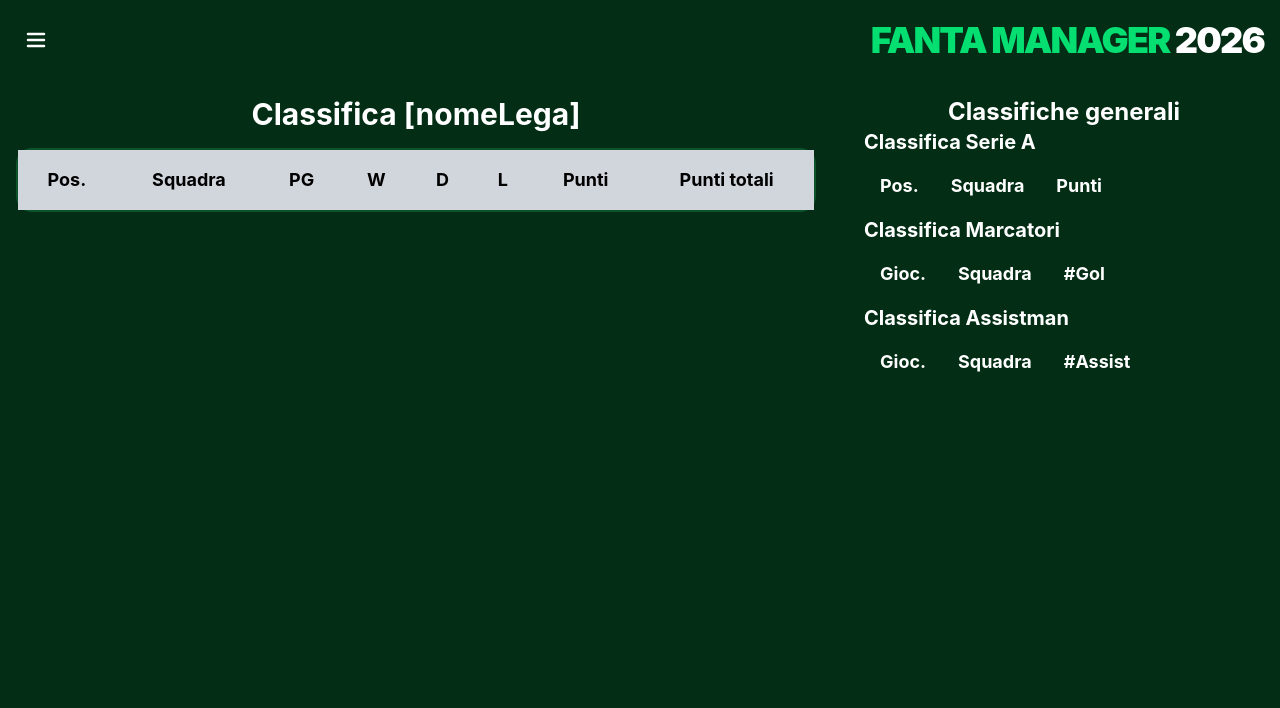
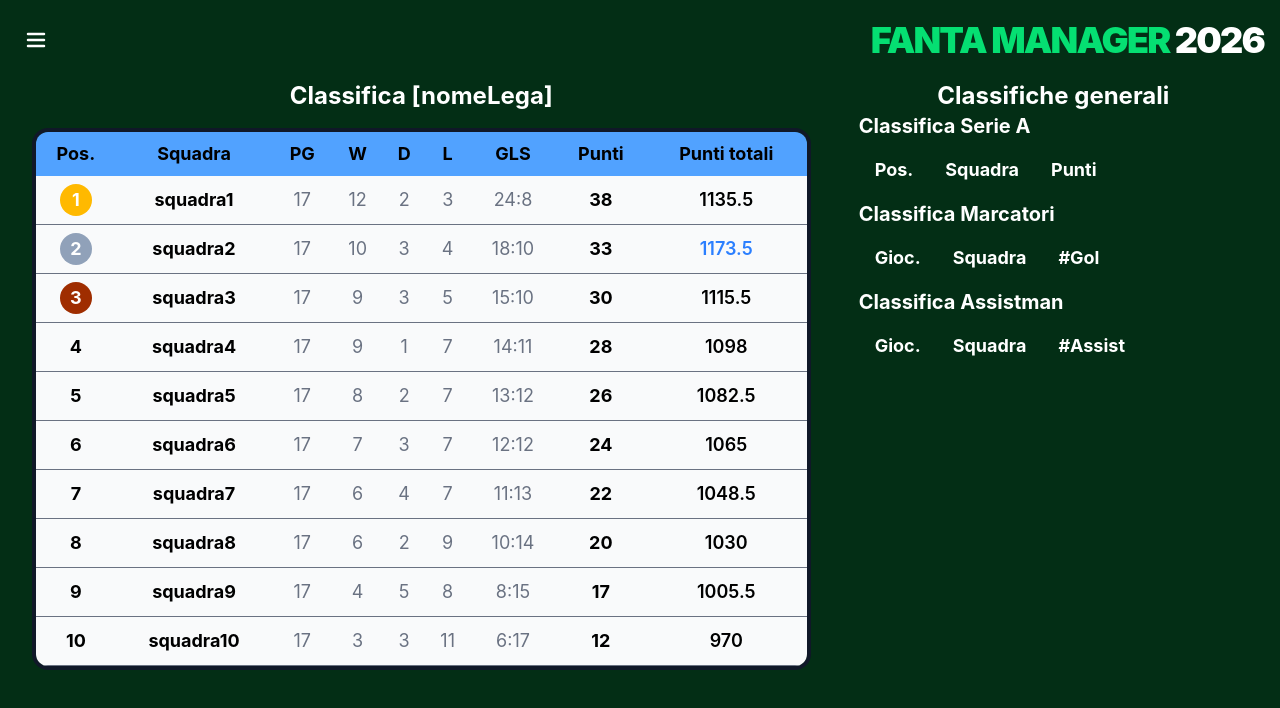
Before and after one commit to AleSigno4/FantaManager, a React (Vite) app in the folder frontend/: page /leaderboard in a window 1280 px wide. Shown: the top 708 px of the page. Built offline with nearby package versions, Linux system fonts and the light colour scheme.

Commit message:
feat(Leaderboard.jsx, leaderboard.json): Create main leaderboard with mocks

```diff
--- /dev/null
+++ b/frontend/src/mocks/leaderboard.json
@@ -0,0 +1,152 @@
+[
+  {
+    "id": 1,
+    "league_id": "lega1",
+    "team_id": "squadra1",
+    "played": 17,
+    "won": 12,
+    "drawn": 2,
+    "lost": 3,
+    "points": 38,
+    "total_points": 1135.5,
+    "rank": 1,
+    "total_score_for": 24,
+    "total_score_against": 8,
+    "updated_at": ""
+  },
+  {
+    "id": 2,
+    "league_id": "lega1",
+    "team_id": "squadra2",
+    "played": 17,
+    "won": 10,
+    "drawn": 3,
+    "lost": 4,
+    "points": 33,
+    "total_points": 1173.5,
+    "rank": 2,
+    "total_score_for": 18,
+    "total_score_against": 10,
+    "updated_at": ""
+  },
+  {
+    "id": 3,
+    "league_id": "lega1",
+    "team_id": "squadra3",
+    "played": 17,
+    "won": 9,
+    "drawn": 3,
+    "lost": 5,
+    "points": 30,
+    "total_points": 1115.5,
+    "rank": 3,
+    "total_score_for": 15,
+    "total_score_against": 10,
+    "updated_at": ""
+  },
+  {
+    "id": 4,
+    "league_id": "lega1",
+    "team_id": "squadra4",
+    "played": 17,
+    "won": 9,
+    "drawn": 1,
+    "lost": 7,
+    "points": 28,
+    "total_points": 1098.0,
+    "rank": 4,
+    "total_score_for": 14,
+    "total_score_against": 11,
+    "updated_at": ""
+  },
+  {
+    "id": 5,
+    "league_id": "lega1",
+    "team_id": "squadra5",
+    "played": 17,
+    "won": 8,
+    "drawn": 2,
+    "lost": 7,
+    "points": 26,
+    "total_points": 1082.5,
+    "rank": 5,
+    "total_score_for": 13,
+    "total_score_against": 12,
+    "updated_at": ""
+  },
+  {
+    "id": 6,
+    "league_id": "lega1",
+    "team_id": "squadra6",
+    "played": 17,
+    "won": 7,
+    "drawn": 3,
+    "lost": 7,
+    "points": 24,
+    "total_points": 1065.0,
+    "rank": 6,
+    "total_score_for": 12,
+    "total_score_against": 12,
+    "updated_at": ""
+  },
+  {
+    "id": 7,
+    "league_id": "lega1",
+    "team_id": "squadra7",
+    "played": 17,
+    "won": 6,
+    "drawn": 4,
+    "lost": 7,
+    "points": 22,
+    "total_points": 1048.5,
+    "rank": 7,
+    "total_score_for": 11,
+    "total_score_against": 13,
+    "updated_at": ""
+  },
+  {
+    "id": 8,
+    "league_id": "lega1",
+    "team_id": "squadra8",
+    "played": 17,
+    "won": 6,
+    "drawn": 2,
+    "lost": 9,
+    "points": 20,
+    "total_points": 1030.0,
+    "rank": 8,
+    "total_score_for": 10,
+    "total_score_against": 14,
+    "updated_at": ""
+  },
+  {
+    "id": 9,
+    "league_id": "lega1",
+    "team_id": "squadra9",
+    "played": 17,
+    "won": 4,
+    "drawn": 5,
+    "lost": 8,
+    "points": 17,
+    "total_points": 1005.5,
+    "rank": 9,
+    "total_score_for": 8,
+    "total_score_against": 15,
+    "updated_at": ""
+  },
+  {
+    "id": 10,
+    "league_id": "lega1",
+    "team_id": "squadra10",
+    "played": 17,
+    "won": 3,
+    "drawn": 3,
+    "lost": 11,
+    "points": 12,
+    "total_points": 970.0,
+    "rank": 10,
+    "total_score_for": 6,
+    "total_score_against": 17,
+    "updated_at": ""
+  }
+]
--- a/frontend/src/pages/Leaderboard.jsx
+++ b/frontend/src/pages/Leaderboard.jsx
@@ -1,25 +1,58 @@
+import teams from "../mocks/leaderboard.json";
+import { getRankColor } from "../utils/helpers.js";
+
 export default function Leaderboard() {
+  const maxPt = Math.max(...teams.map(t => t.total_points))
+
   return (
-    <div className="flex m-4 gap-12">
+    <div className="flex mx-8 gap-12">
       <div className="flex-2 h-full w-full">
-        <h2 className="text-white text-3xl font-bold text-center">
+        <h2 className="text-white text-2xl font-bold text-center">
           Classifica [nomeLega]
         </h2>
-        <div className="rounded-2xl border-2 border-green-900 mt-4">
-          <table className="w-full">
-            <thead className="text-lg font-bold rounded-2xl bg-gray-300">
+        <div className="rounded-2xl border-4 border-gray-900 mt-4 overflow-hidden">
+          <table className="w-full rounded-2xl border-collapse">
+            <thead className="text-lg font-bold bg-blue-400">
               <tr>
-                <th className="p-4">Pos.</th>
-                <th className="p-4">Squadra</th>
-                <th className="p-4">PG</th>
-                <th className="p-4">W</th>
-                <th className="p-4">D</th>
-                <th className="p-4">L</th>
-                <th className="p-4">Punti</th>
-                <th className="p-4">Punti totali</th>
+                <th className="p-2">Pos.</th>
+                <th className="p-2">Squadra</th>
+                <th className="p-2">PG</th>
+                <th className="p-2">W</th>
+                <th className="p-2">D</th>
+                <th className="p-2">L</th>
+                <th className="p-2">GLS</th>
+                <th className="p-2">Punti</th>
+                <th className="p-2">Punti totali</th>
               </tr>
             </thead>
-            <tbody></tbody>
+            <tbody className="bg-gray-50">
+              {teams.map((team) => (
+                <tr
+                  key={team.id}
+                  className="border-b border-gray-500 hover:bg-gray-200 text-lg"
+                >
+                  <td className="p-2 text-center font-bold">
+                    <span
+                      className={`rounded-full w-8 h-8 inline-flex items-center justify-center ${getRankColor(team.rank)}`}
+                    >
+                      {team.rank}
+                    </span>
+                  </td>{" "}
+                  <td className="p-2 text-center font-bold">{team.team_id}</td>
+                  <td className="p-2 text-center text-gray-500">{team.played}</td>
+                  <td className="p-2 text-center text-gray-500">{team.won}</td>
+                  <td className="p-2 text-center text-gray-500">{team.drawn}</td>
+                  <td className="p-2 text-center text-gray-500">{team.lost}</td>
+                  <td className="p-2 text-center text-gray-500">
+                    {team.total_score_for}:{team.total_score_against}
+                  </td>
+                  <td className="p-2 text-center font-bold">{team.points}</td>
+                  <td className={`p-2 text-center font-semibold ${team.total_points === maxPt && "text-blue-500"}`}>
+                    {team.total_points}
+                  </td>
+                </tr>
+              ))}
+            </tbody>
           </table>
         </div>
       </div>
@@ -28,9 +61,7 @@
           Classifiche generali
         </h3>
         <div>
-          <h4 className="text-white text-xl font-bold">
-            Classifica Serie A
-          </h4>
+          <h4 className="text-white text-xl font-bold">Classifica Serie A</h4>
           <table className="text-white">
             <thead className="text-lg font-bold">
               <tr>
@@ -42,9 +73,7 @@
           </table>
         </div>
         <div>
-            <h4 className="text-white text-xl font-bold">
-            Classifica Marcatori
-          </h4>
+          <h4 className="text-white text-xl font-bold">Classifica Marcatori</h4>
           <table className="text-white">
             <thead className="text-lg font-bold">
               <tr>
@@ -56,9 +85,7 @@
           </table>
         </div>
         <div>
-            <h4 className="text-white text-xl font-bold">
-            Classifica Assistman
-          </h4>
+          <h4 className="text-white text-xl font-bold">Classifica Assistman</h4>
           <table className="text-white">
             <thead className="text-lg font-bold">
               <tr>
--- a/frontend/src/utils/helpers.js
+++ b/frontend/src/utils/helpers.js
@@ -1,10 +1,13 @@
 export function getColorBar(width) {
-    if(width < 25)
-      return "bg-gray-500";
-    else if(width < 50)
-      return "bg-red-500";
-    else if(width < 75)
-      return "bg-yellow-500";
-    else
-      return "bg-green-600";
-  }
+  if (width < 25) return "bg-gray-500";
+  else if (width < 50) return "bg-red-500";
+  else if (width < 75) return "bg-yellow-500";
+  else return "bg-green-600";
+}
+
+export function getRankColor(rank) {
+  if (rank === 1) return "bg-amber-400 text-white";
+  else if (rank === 2) return "bg-slate-400 text-white";
+  else if (rank === 3) return "bg-orange-800 text-white";
+  else return;
+}
```
Also changed, not shown: 1 other file (tests, documents, lock files or other folders).
